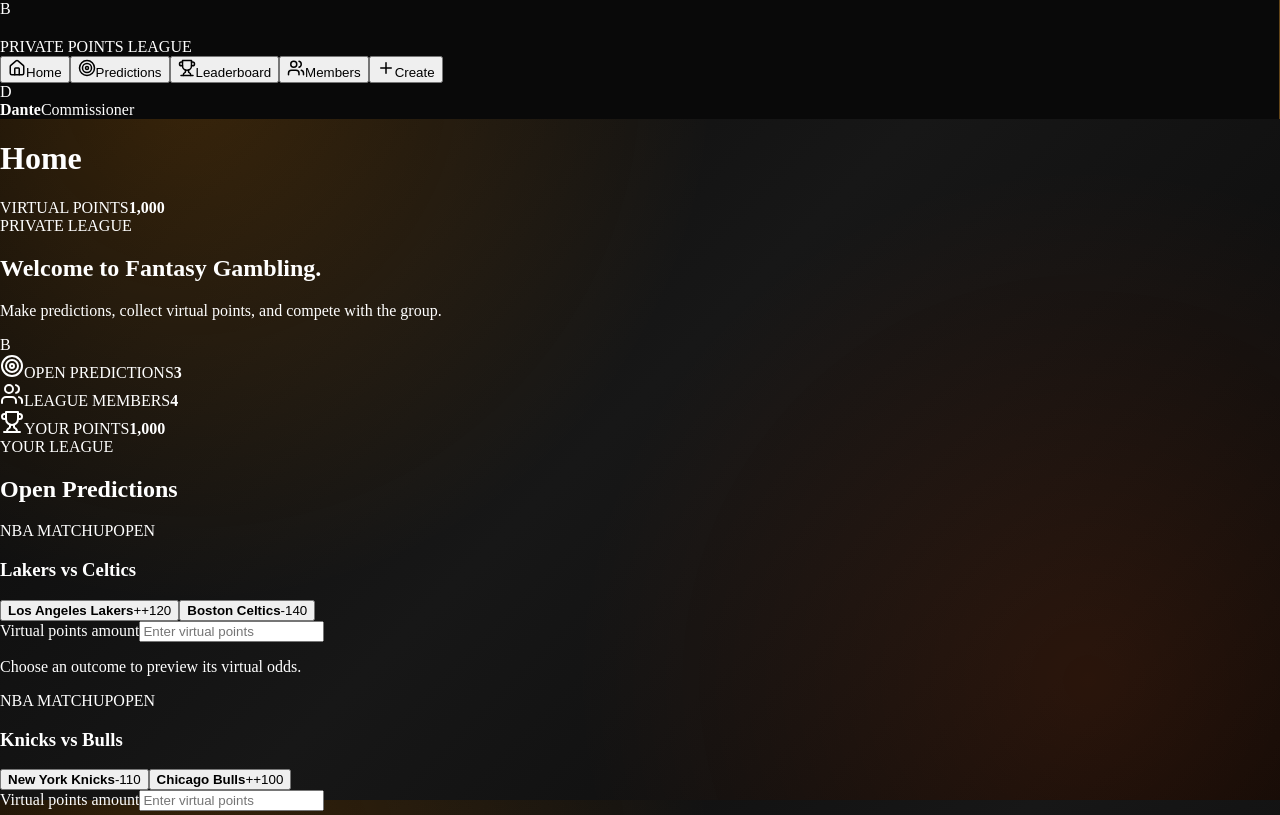
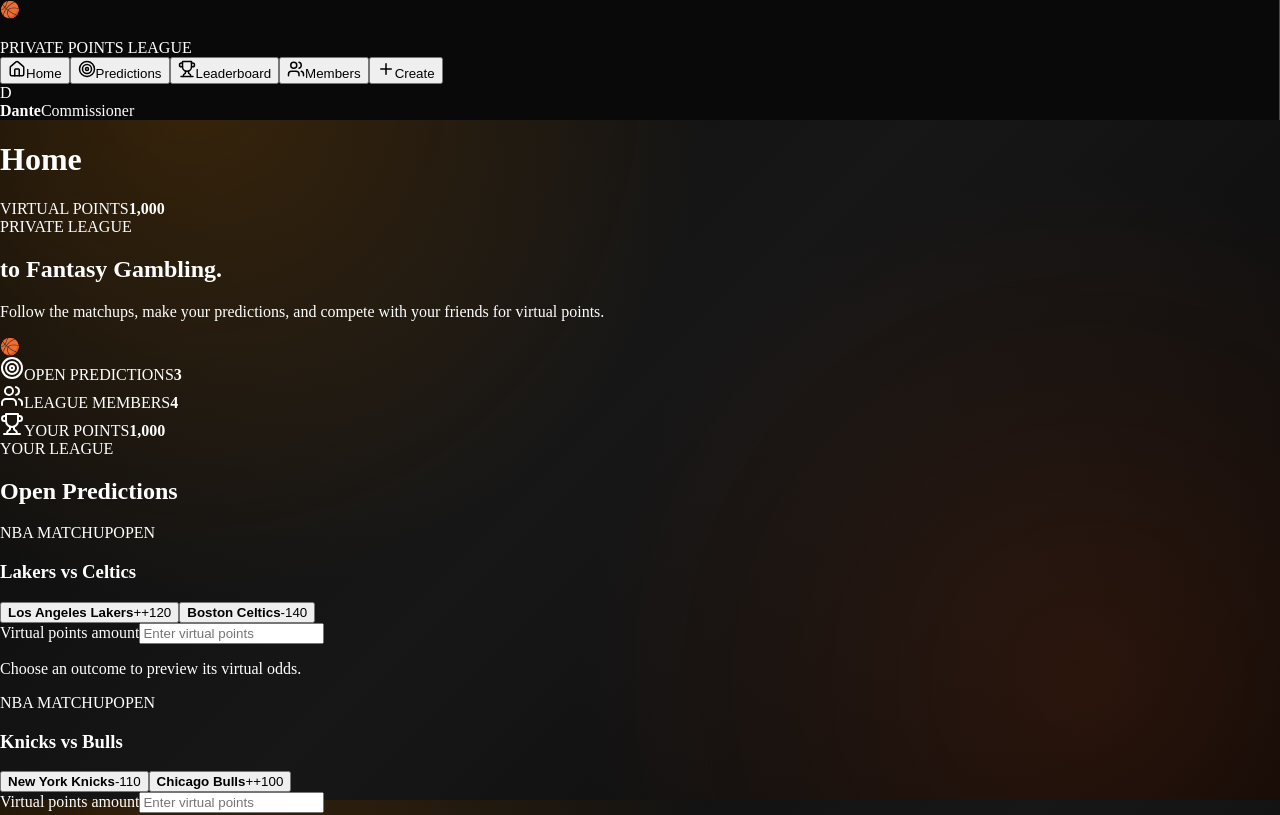
Before and after one commit to drelli8/Fantasy-, a React (Vite) app: page / in a window 1280 px wide. Shown: the top 815 px of the page. Built offline with nearby package versions, Linux system fonts and the light colour scheme.

Commit message:
Change brand icon and improve welcome message
Updated brand icon and welcome section text for clarity.

```diff
--- a/src/src/App.jsx
+++ b/src/src/App.jsx
@@ -92,7 +92,7 @@ export default function App() {
     <div className="app">
       <aside className="sidebar">
         <div className="brand">
-          <div className="brand-icon">B</div>
+          <div className="brand-icon">🏀</div>
           <div>
             <h2></h2>
             <span>PRIVATE POINTS LEAGUE</span>
@@ -146,13 +146,13 @@ export default function App() {
 
         {page === 'Home' && (
           <>
-            <section className="welcome">
+            <section className="">
               <div>
                 <span className="eyebrow">PRIVATE LEAGUE</span>
-                <h2>Welcome to Fantasy Gambling.</h2>
-                <p>Make predictions, collect virtual points, and compete with the group.</p>
+                <h2> to Fantasy Gambling.</h2>
+                <p>Follow the matchups, make your predictions, and compete with your friends for virtual points.</p>
               </div>
-              <div className="welcome-mark">B</div>
+              <div className="welcome-mark">🏀</div>
             </section>
 
             <section className="stats">
```
